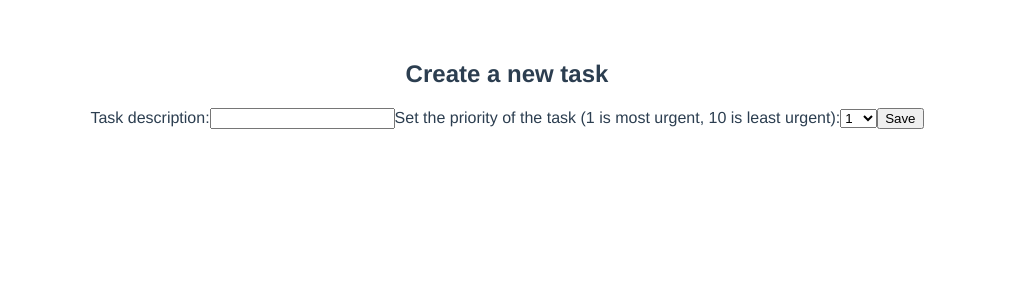
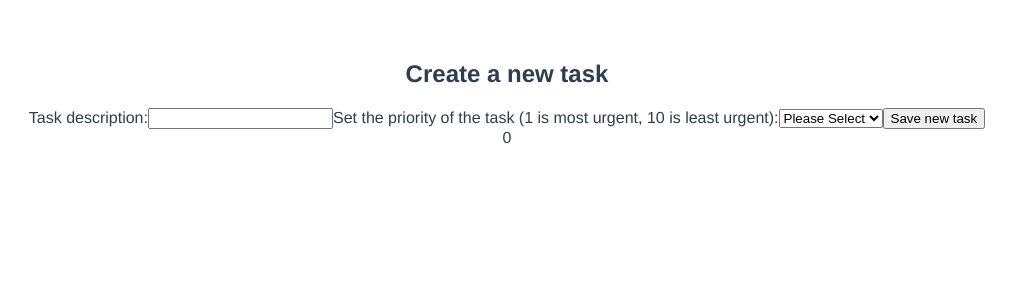
Before and after one commit to StevenCK1/tasks_list, a Vue app in the folder tasks_app/: page / in a window 1280 px wide. Shown: the top 300 px of the page, without its empty margins (133-1149 px from the left). Built offline with nearby package versions, Linux system fonts and the light colour scheme.

Commit message:
refactored for vue form input binding and started work on event handling for save button

```diff
--- a/tasks_app/src/components/TaskInput.vue
+++ b/tasks_app/src/components/TaskInput.vue
@@ -3,30 +3,37 @@
     <h2>Create a new task</h2>
 
     <label for="textInput">Task description:</label>
-    <input type="text" id="textInput" />
+    <input v-model="message" id="taskInputText" />
     <label for="priorityNumber"
       >Set the priority of the task (1 is most urgent, 10 is least
       urgent):</label
     >
-    <select id="priorityNumber">
-      <option value="1">1</option>
-      <option value="2">2</option>
-      <option value="3">3</option>
-      <option value="4">4</option>
-      <option value="5">5</option>
-      <option value="6">6</option>
-      <option value="7">7</option>
-      <option value="8">8</option>
-      <option value="9">9</option>
-      <option value="10">10</option>
+    <select v-model.number="selected" id="priorityNumber">
+      <option disabled value="">Please Select</option>
+      <option v-for="option in options" :key="option">{{ option }}</option>
     </select>
-    <button type="button">Save</button>
+    <button v-on:click="saveNewTask">Save new task</button>
+    <div>{{ number }}</div>
   </div>
 </template>
 
 <script>
 export default {
   name: "TaskInput",
+  data() {
+    return {
+      message: "",
+      selected: "",
+      options: [1, 2, 3, 4, 5, 6, 7, 8, 9, 10],
+      number: 0,
+    };
+  },
+  methods: {
+    saveNewTask: function () {
+      // counter for the order task was added
+      this.number++;
+    },
+  },
 };
 </script>
 
```
